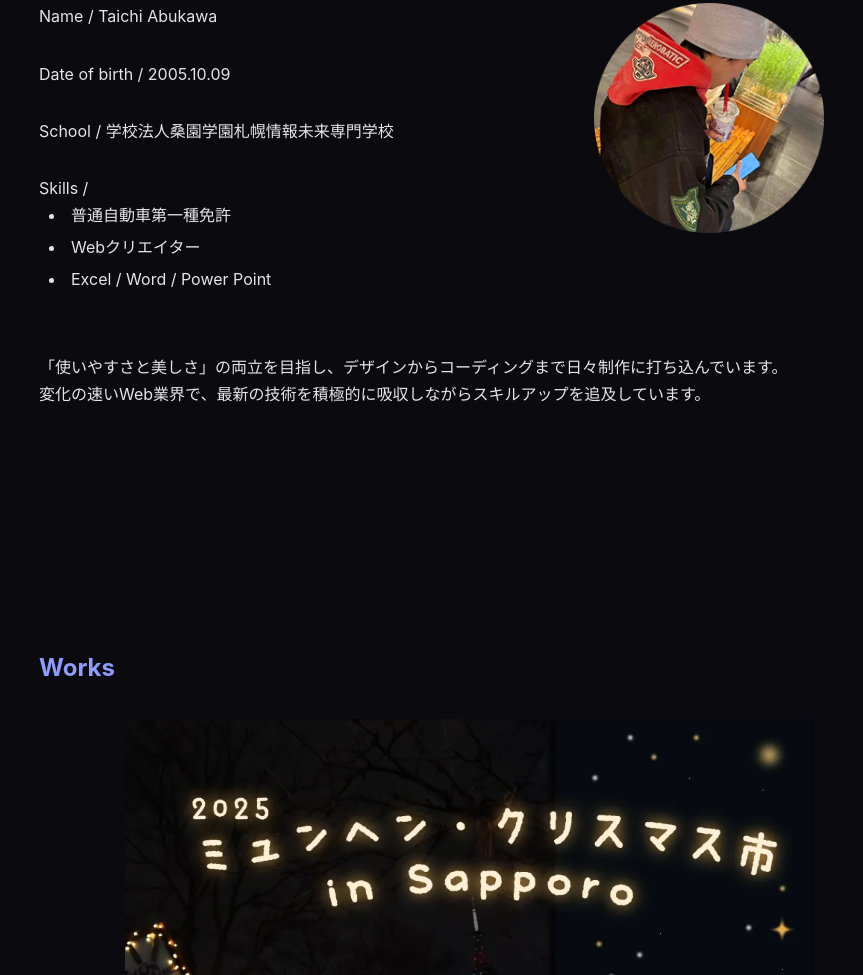
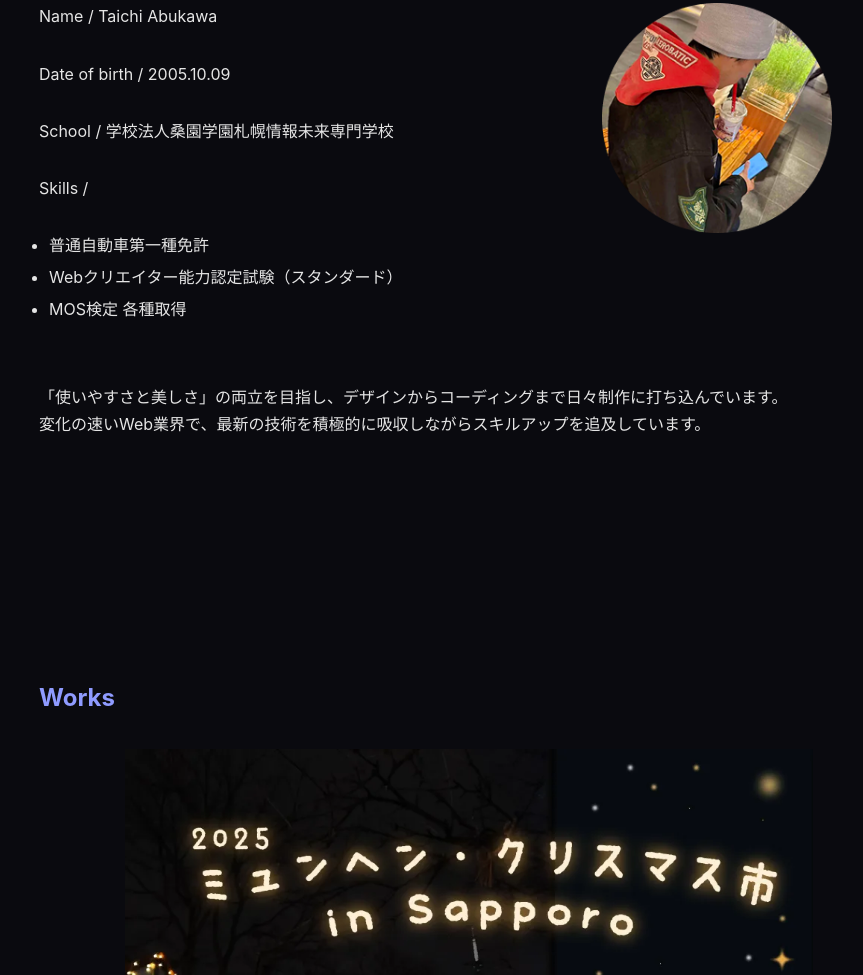
Before and after one commit to abukawa1009-wq/abukawa-Portfolio, a plain HTML site: page index.html in a window 1280 px wide. Shown: the part 1495-2470 px from the top of the page, without its empty margins (171-1034 px from the left). Drawn offline with nearby package versions, Linux system fonts and the light colour scheme.

Commit message:
資格一覧を編集
資格一覧を編集しました

```diff
--- a/index.html
+++ b/index.html
@@ -53,10 +53,12 @@
             <p>School / 学校法人桑園学園札幌情報未来専門学校</p>
 
             <div class="skill-list">
-              <span>Skills / </span>
-              <li>普通自動車第一種免許</li>
-              <li>Webクリエイター</li>
-              <li>Excel / Word / Power Point</li>
+              <p>Skills /</p>
+              <ul>
+                <li>普通自動車第一種免許</li>
+                <li>Webクリエイター能力認定試験（スタンダード）</li>
+                <li>MOS検定 各種取得</li>
+              </ul>
             </div>
           </div>
           <img class="prf-img" src="images/profile.png" alt="profile" />
```
